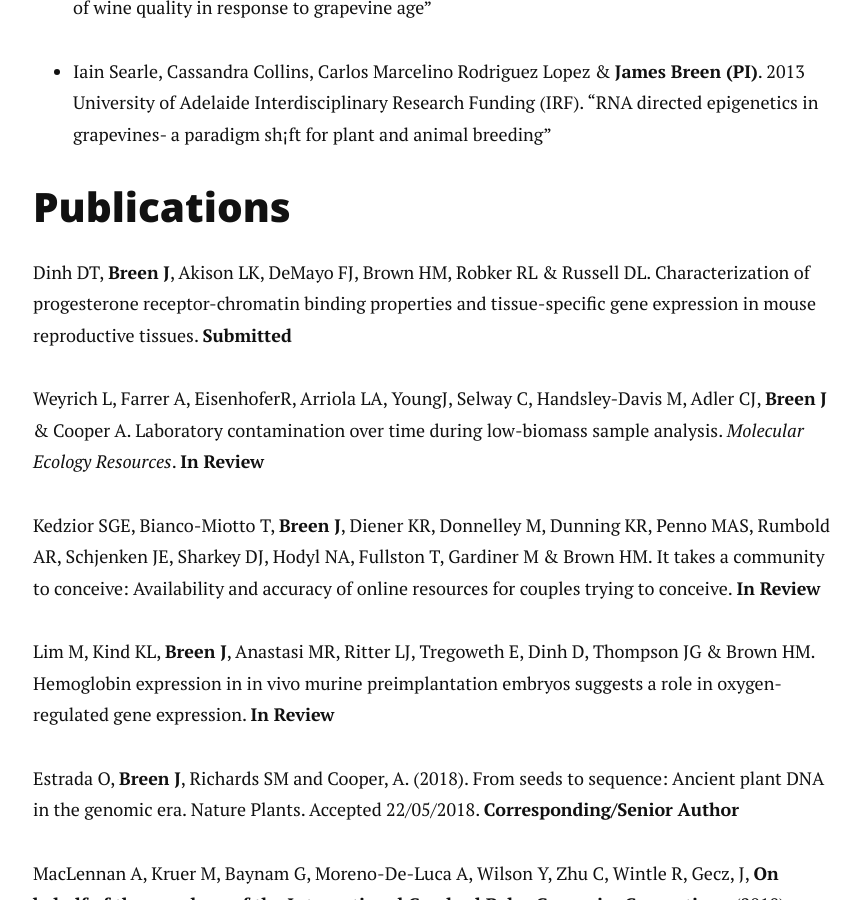
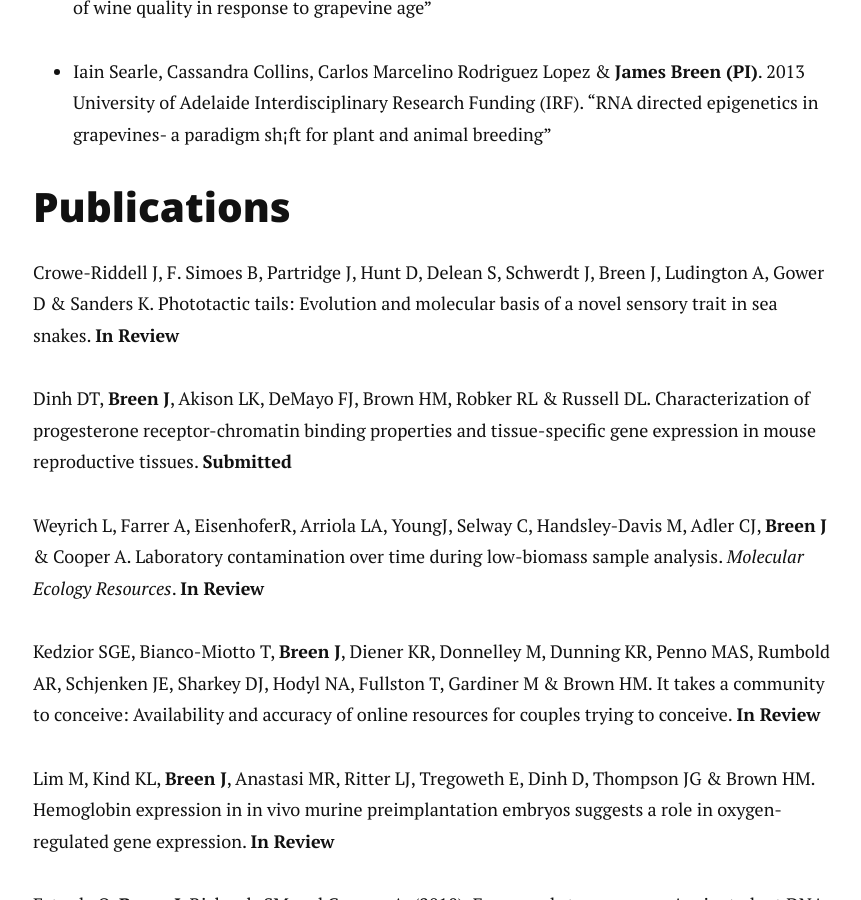
Before and after one commit to jimmybgammyknee/jimmybgammyknee.github.io, a Jekyll site: the page built from cv.md, in a window 1280 px wide and 900 px high, scrolled down 3434 px. Shown: the whole window, without its empty margins (207-1068 px from the left). Built offline with Jekyll 4.4.1, drawn with Linux system fonts in a browser that asks for light colours; nearby versions of some CDN libraries.

Commit message:
CV changes

```diff
--- a/cv.md
+++ b/cv.md
@@ -90,6 +90,8 @@ Supervisors: Matthew Bellgard & Rudi Appels <br>
 ## Publications
 
 <!-- ### Journals -->
+
+Crowe-Riddell J, F. Simoes B, Partridge J, Hunt D, Delean S, Schwerdt J, Breen J, Ludington A, Gower D & Sanders K. Phototactic tails: Evolution and molecular basis of a novel sensory trait in sea snakes. **In Review**
 
 Dinh DT, **Breen J**, Akison LK, DeMayo FJ, Brown HM, Robker RL & Russell DL. Characterization of progesterone receptor-chromatin binding properties and tissue-specific gene expression in mouse reproductive tissues. **Submitted**
 
```
